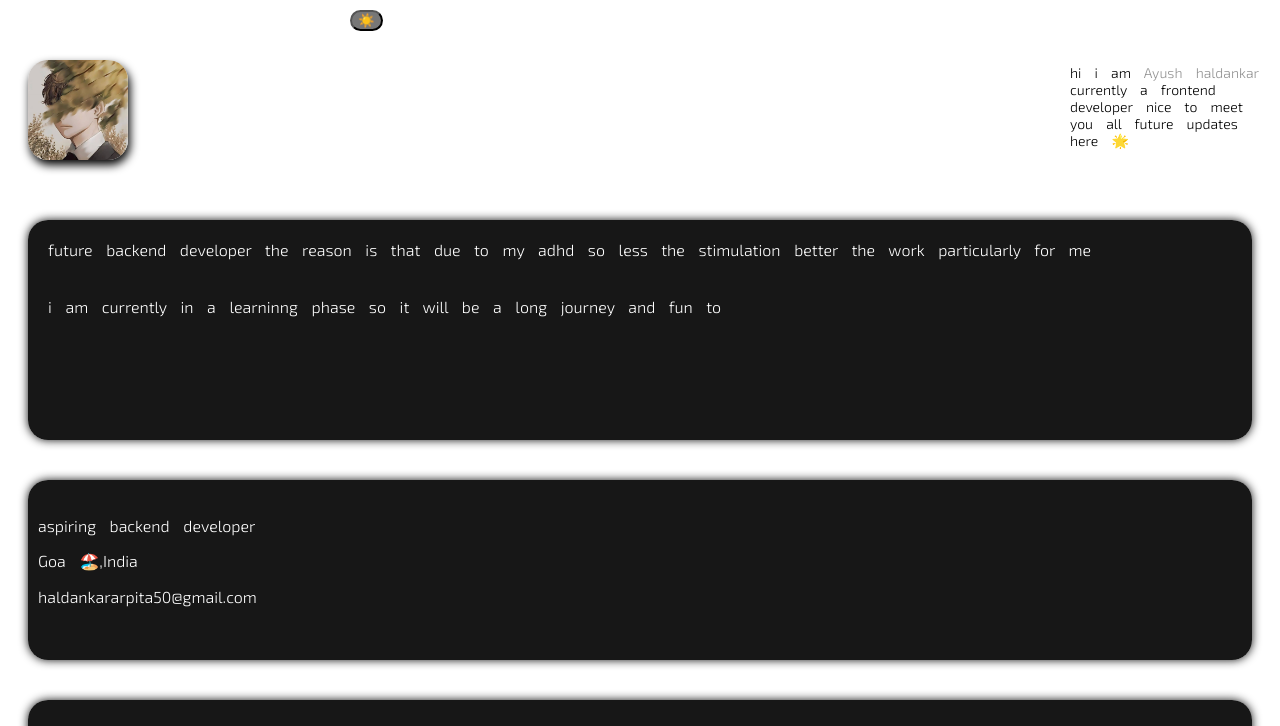
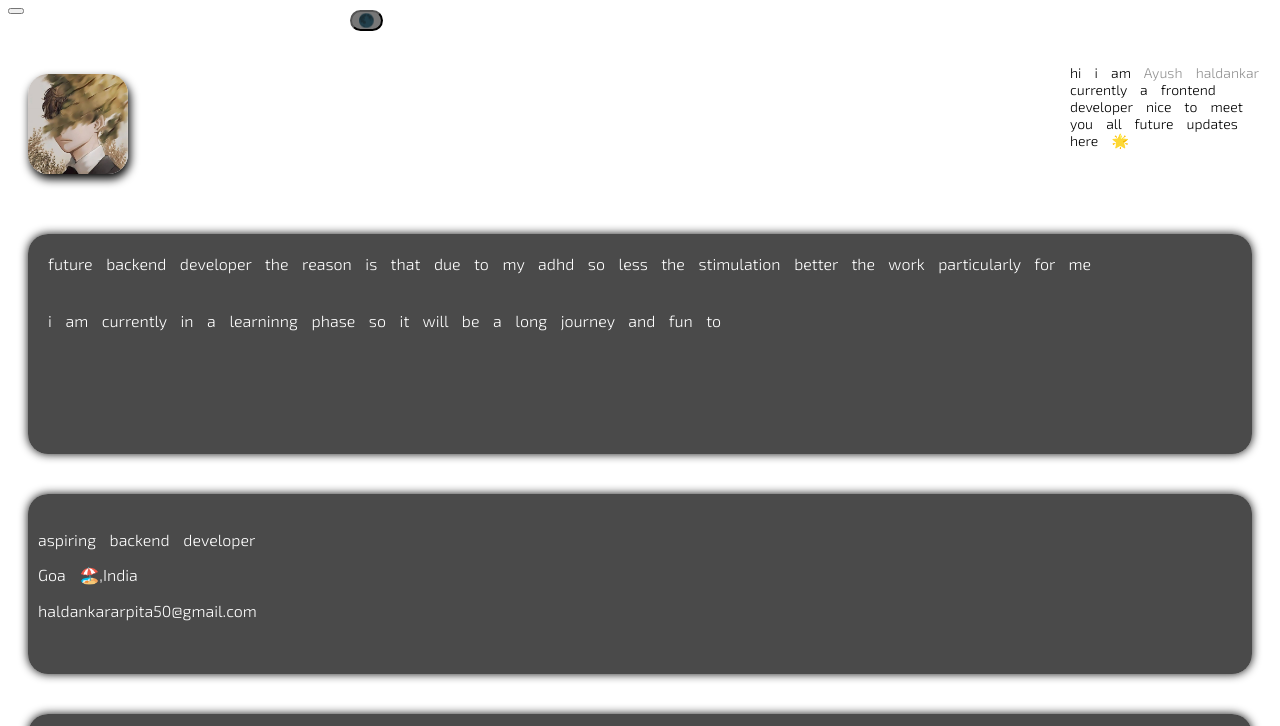
Before and after one commit to ayush8110/personalsite, a plain HTML site: page index.html in a window 1280 px wide. Both pictures are taken after a click on the button "☀️". Shown: the top 726 px of the page. Drawn offline with nearby package versions, Linux system fonts and the light colour scheme; a web font is replaced by a local one.

Commit message:
change emoji feature in bttn

```diff
--- a/index.html
+++ b/index.html
@@ -21,7 +21,7 @@
     <link href="https://fonts.googleapis.com/css2?family=Exo+2:ital,wght@0,100..900;1,100..900&display=swap" rel="stylesheet">
 </head>
 <body>
-    <div class="modeDiv"><button class="mode"><span class="bttnIcon">☀️</span></button></div>
+    <div class=""><button class="mode" onclick="changeEmoji()">☀️<button></div>
     <div class="Div">
         <img class="profile" src="./images/profile.jpeg" alt="profile">
         <div class="details">
--- a/index.js
+++ b/index.js
@@ -17,14 +17,30 @@ let x = "dark";
 let sentence = document.querySelector(".detailsPara")
 // let y = "changeParaDark";
 
+// let para = document.querySelector("p")
+
 bttn.addEventListener("click",() =>{
     if(x === "dark"){
         x = "light";
         document.querySelector("body").style.backgroundColor="white"
         sentence.style.color="black"
-    }else{
+        // para.style.color="black"
+    }else if(x == "light"){
         x = "dark"
         document.querySelector("body").style.backgroundColor="black";
         sentence.style.color="white"
     }
 })
+
+
+let num = 0;
+function changeEmoji(){
+    const emojiElement = document.querySelector(".mode");
+    if(num === 0){
+        emojiElement.textContent="🌑";
+        num+=1;
+    }else if (num === 1){
+        emojiElement.textContent="☀️";
+        num-=1;
+    }
+}
--- a/style.css
+++ b/style.css
@@ -160,7 +160,7 @@ p{
 }
 div.container2, div.container3, div.containerx,.container4{
     /* border: solid rgb(0, 0, 0) 2px; */
-    background-color:rgba(0, 0, 0, 0.908);
+    background-color:rgba(0, 0, 0, 0.708);
 }
 
 h2{
```
